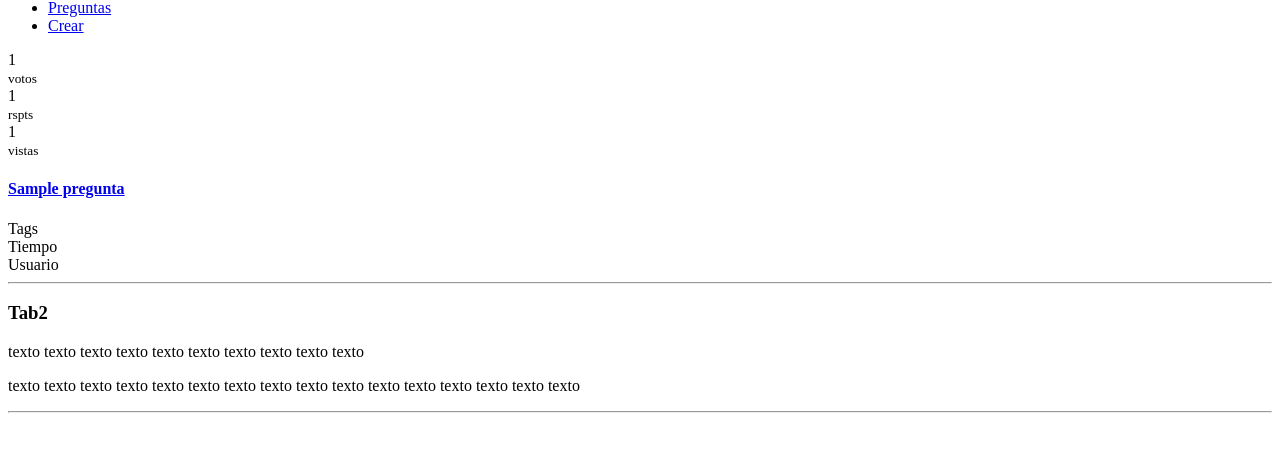
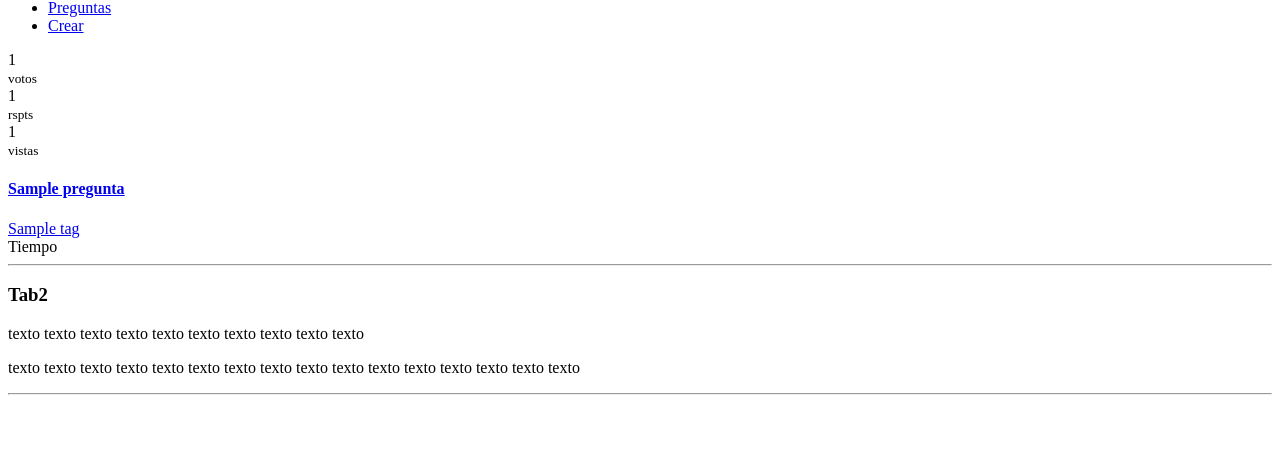
Before and after one commit to fredysqm/preguntas, a Django app: page / in a window 1280 px wide. Shown: the part 150-602 px from the top of the page. Run offline with Django 3.2, Linux system fonts and the light colour scheme; tables that the repository leaves empty hold one stand-in row (values such as "Sample post"); parts of the project's set-up code (start-up, migrations or seed data) failed here and were passed over; some libraries are stand-ins or nearby versions.

Commit message:
mejoras visualizacion

```diff
--- a/preguntas/settings/devel.py
+++ b/preguntas/settings/devel.py
@@ -15,6 +15,7 @@ INSTALLED_APPS = (
     'app',
     'crispy_forms',
     'pipeline',
+    'mockups',
     #'debug_toolbar.apps.DebugToolbarConfig',
 )
 
--- a/requirements.txt
+++ b/requirements.txt
@@ -4,6 +4,7 @@ argparse==1.2.1
 cssmin==0.2.0
 django-crispy-forms==1.4.0
 django-debug-toolbar==1.2.1
+django-mockups==0.4.8
 django-pipeline==1.3.25
 futures==2.2.0
 ply==3.4
--- a/templates/preguntas/home.html
+++ b/templates/preguntas/home.html
@@ -34,9 +34,14 @@
                 </div>
                 <div class="col col-sm-9">
                     <h4 class="titulo"><a href="{% url 'preguntas_crear_url' %}">{{ pregunta.titulo }}</a></h4>
-                    <div>Tags</div>
-                    <div>Tiempo</div>
-                    <div>Usuario</div>
+                    <div class="row">
+                        <div class="col col-sm-8">
+                            {% for tag in pregunta.tags.all %}
+                                <a class="btn btn-info btn-xs" href="{% url 'preguntas_por_tag_url' tag.id %}">{{ tag.nombre }}</a>
+                            {% endfor %}
+                        </div>
+                        <div class="col col-sm-4">Tiempo</div>
+                    </div>
                 </div>
             </div>
             <hr />
```
Also changed, not shown: 1 other file.
